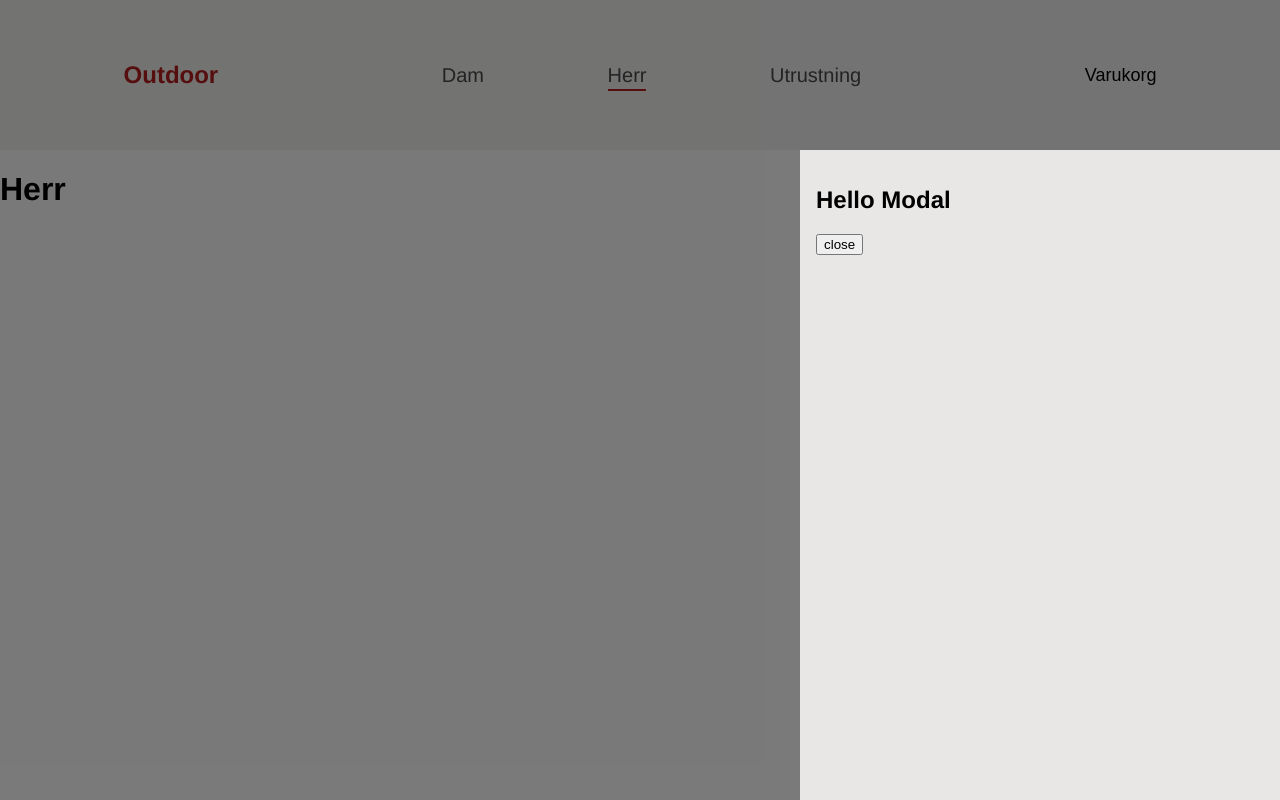
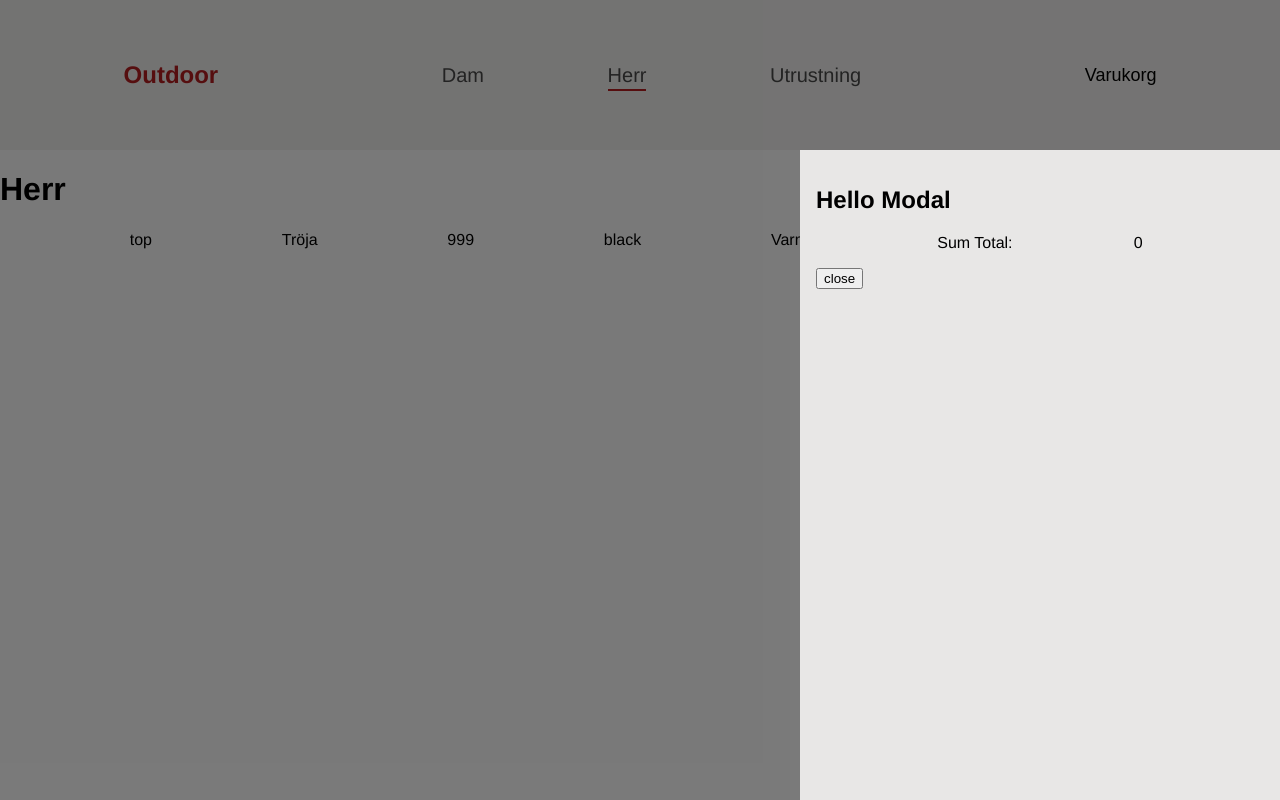
Before and after one commit to tobiasolsson/shopping-cart, a React (Create React App) app: page /herr in a window 1280 px wide. Both pictures are taken after a click on the button "Varukorg". Built offline with nearby package versions, Linux system fonts and the light colour scheme.

Commit message:
Add cart with total sum

```diff
--- a/src/App.js
+++ b/src/App.js
@@ -1,4 +1,4 @@
-import React from 'react';
+import React, { useState } from 'react';
 
 import { BrowserRouter } from 'react-router-dom';
 
@@ -6,10 +6,16 @@ import Routes from './Routes';
 import Navbar from './components/navbar/Navbar';
 
 function App() {
+  const [shoppingCart, setShoppingCart] = useState([]);
+
+  function handleAddToCart(item) {
+    setShoppingCart((prev) => [...prev, item]);
+  }
+
   return (
     <BrowserRouter>
-      <Navbar />
-      <Routes />
+      <Navbar shoppingCart={shoppingCart} />
+      <Routes handleAddToCart={handleAddToCart} />
     </BrowserRouter>
   );
 }
--- a/src/Routes.js
+++ b/src/Routes.js
@@ -1,3 +1,4 @@
+/* eslint-disable react/jsx-props-no-spreading */
 import React from 'react';
 
 import { Switch, Route } from 'react-router-dom';
@@ -7,12 +8,17 @@ import Dam from './components/dam/Dam';
 import Herr from './components/herr/Herr';
 import Utrustning from './components/utrustning/Utrustning';
 
-function Routes() {
+function Routes({ handleAddToCart }) {
   return (
     <Switch>
       <Route exact path="/" component={Home} />
       <Route path="/dam" component={Dam} />
-      <Route path="/herr" component={Herr} />
+      <Route
+        path="/herr"
+        render={(props) => (
+          <Herr {...props} handleAddToCart={handleAddToCart} />
+        )}
+      />
       <Route path="/utrustning" component={Utrustning} />
     </Switch>
   );
--- a/src/components/herr/Herr.js
+++ b/src/components/herr/Herr.js
@@ -1,9 +1,26 @@
 import React from 'react';
 
-function Herr() {
+import { herr } from '../../inventory';
+
+function Herr({ handleAddToCart }) {
+  const menClothing = herr.map((item) => {
+    const article = Object.keys(item).map((key) => <li>{item[key]}</li>);
+    return (
+      <ul>
+        {article}
+        <li>
+          <button type="button" onClick={() => handleAddToCart(item)}>
+            Lägg i varukorgen
+          </button>
+        </li>
+      </ul>
+    );
+  });
+
   return (
     <div>
       <h1>Herr</h1>
+      <div>{menClothing}</div>
     </div>
   );
 }
--- a/src/components/navbar/Navbar.js
+++ b/src/components/navbar/Navbar.js
@@ -3,7 +3,7 @@ import { NavLink, Link } from 'react-router-dom';
 import styles from './Navbar.module.css';
 import Modal from '../modal/Modal';
 
-function Navbar() {
+function Navbar({ shoppingCart }) {
   const [modal, setModal] = useState(false);
 
   function modalOpen() {
@@ -13,6 +13,20 @@ function Navbar() {
   function modalClose() {
     setModal(false);
   }
+
+  function calculateTotal() {
+    const listPrice = shoppingCart.map((item) => item.price);
+    const sumTotal = listPrice.reduce(
+      (currentSum, currentValue) => currentSum + currentValue,
+      0,
+    );
+    return sumTotal;
+  }
+
+  const itemsInCart = shoppingCart.map((item) => {
+    const article = Object.keys(item).map((key) => <li>{item[key]}</li>);
+    return <ul>{article}</ul>;
+  });
 
   return (
     <header>
@@ -47,6 +61,11 @@ function Navbar() {
       </nav>
       <Modal show={modal} handleClose={modalClose}>
         <h2>Hello Modal</h2>
+        {itemsInCart}
+        <ul>
+          <li>Sum Total:</li>
+          <li>{calculateTotal()}</li>
+        </ul>
       </Modal>
     </header>
   );
--- /dev/null
+++ b/src/inventory.js
@@ -0,0 +1,19 @@
+export const herr = [
+  {
+    category: 'top',
+    title: 'Tröja',
+    price: 999,
+    color: 'black',
+    desc: 'Varm stickad tröja',
+  },
+];
+
+export const dam = [
+  {
+    category: 'jacket',
+    title: 'Jacka',
+    price: 1999,
+    color: 'blue',
+    desc: 'Varm parkas',
+  },
+];
```
